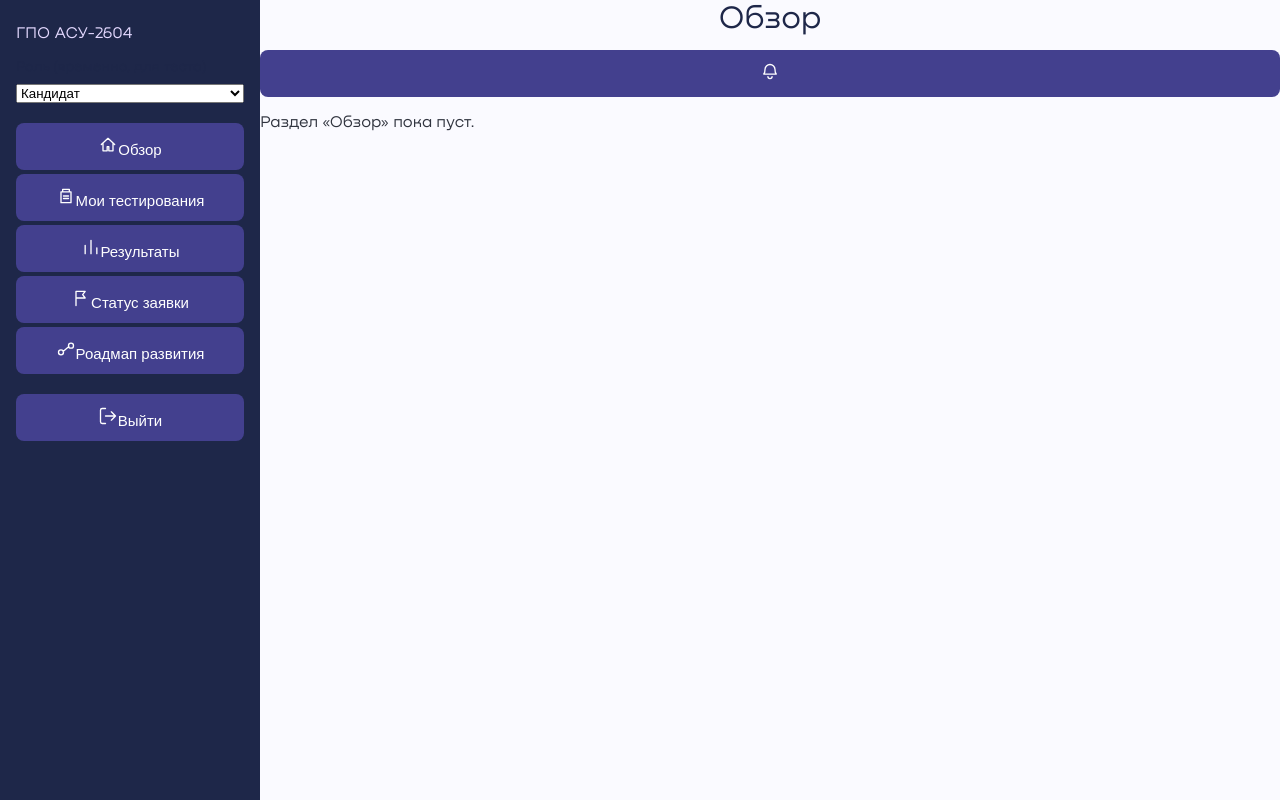
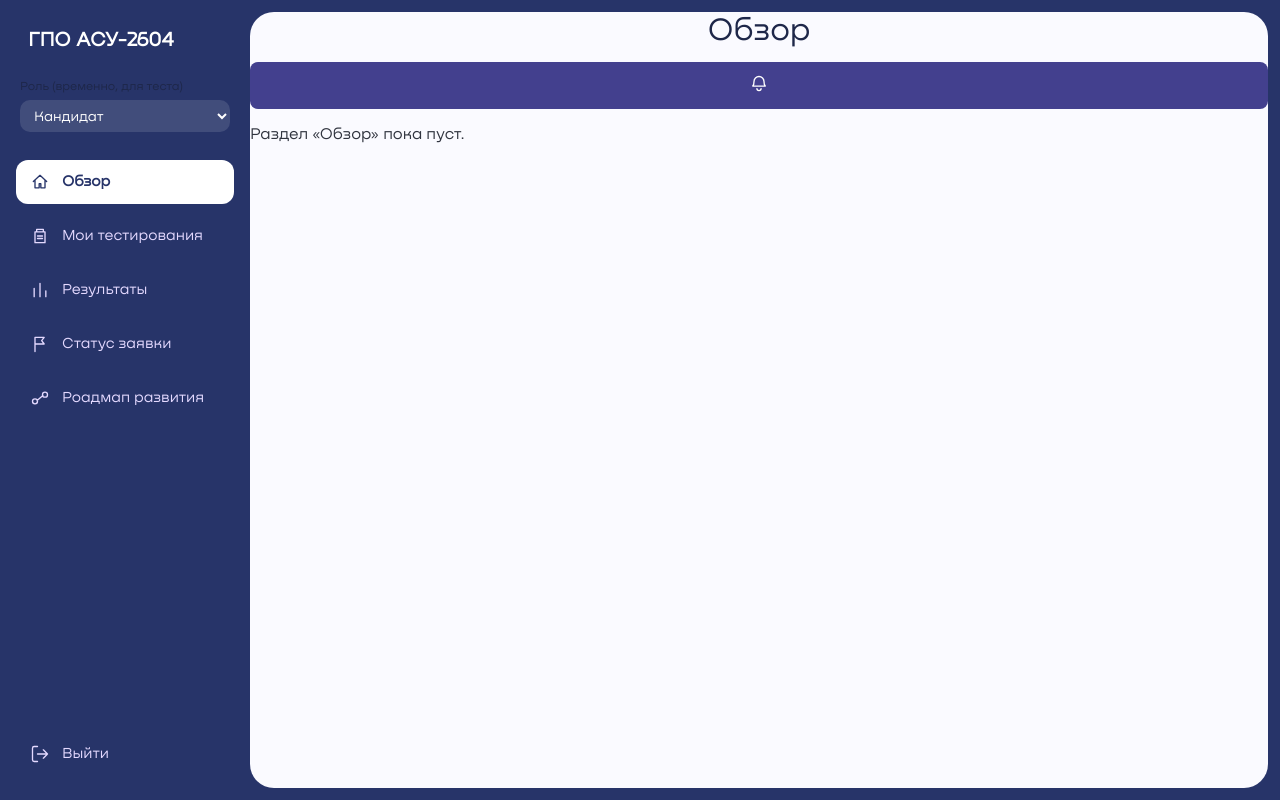
Before and after one commit to lehaaloha/gpo2604, a React (Vite) app in the folder frontend/: page /cabinet in a window 1280 px wide. Built offline with nearby package versions, Linux system fonts and the light colour scheme.

Commit message:
Изменен внешний вид личного кабинета

```diff
--- a/frontend/src/pages/Cabinet.css
+++ b/frontend/src/pages/Cabinet.css
@@ -1,27 +1,109 @@
+:root {
+  --sidebar: #273469;      /* цвет сайдбара и фона страницы */
+  --sidebar-text: #e4d9ff; /* цвет неактивных пунктов */
+  --panel: #fafaff;        /* фон белой панели справа */
+  --text: #30343f;
+}
+
 body {
   margin: 0;
 }
 
+/* --- Каркас --- */
 .cabinet {
   display: flex;
   min-height: 100vh;
-  color: #30343f;
-  background: #fafaff;
+  background: var(--sidebar);
+  color: var(--text);
 }
 
 .cabinet-sidebar {
-  width: 260px;
+  width: 250px;
   flex-shrink: 0;
   display: flex;
   flex-direction: column;
   gap: 16px;
   padding: 24px 16px;
-  background: #1e2749;
-  color: #e4d9ff;
+  color: var(--sidebar-text);
+  box-sizing: border-box;
 }
 
 .cabinet-main {
   flex: 1;
   display: flex;
   flex-direction: column;
+  margin: 12px 12px 12px 0;
+  background: var(--panel);
+  border-radius: 24px;
 }
+
+/* --- Логотип и переключатель роли --- */
+.cabinet-brand {
+  padding: 4px 12px 12px;
+  font-size: 20px;
+  font-weight: bold;
+  color: #fff;
+}
+
+.cabinet-role-switch {
+  display: flex;
+  flex-direction: column;
+  gap: 6px;
+  padding: 0 4px;
+  font-size: 12px;
+}
+
+.cabinet-role-switch select {
+  padding: 8px 10px;
+  border: none;
+  border-radius: 10px;
+  background: rgba(255, 255, 255, 0.12);
+  color: #fff;
+  font-family: inherit;
+  font-size: 14px;
+}
+
+.cabinet-role-switch select option {
+  color: var(--text);
+}
+
+/* --- Меню --- */
+.cabinet-nav {
+  display: flex;
+  flex-direction: column;
+  gap: 6px;
+  margin-top: 8px;
+}
+
+.nav-item {
+  display: flex;
+  align-items: center;
+  gap: 12px;
+  width: 100%;
+  padding: 12px 14px;
+  border: none;
+  border-radius: 12px;
+  background: transparent;
+  color: var(--sidebar-text);
+  font-family: inherit;
+  font-size: 15px;
+  text-align: left;
+  cursor: pointer;
+  transition: background 0.15s, color 0.15s;
+}
+
+.nav-item:hover {
+  background: rgba(255, 255, 255, 0.12);
+}
+
+/* Активный пункт: белая таблетка */
+.nav-item.active {
+  background: #fff;
+  color: var(--sidebar);
+  font-weight: bold;
+}
+
+/* Кнопка «Выйти» прижата к низу сайдбара */
+.nav-item.logout {
+  margin-top: auto;
+}
```
